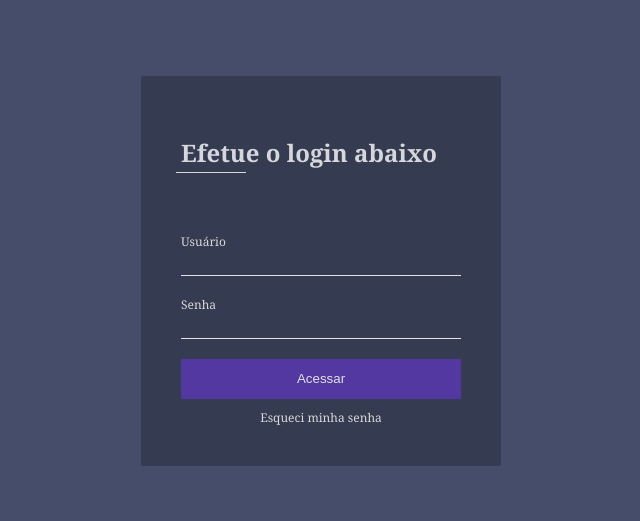
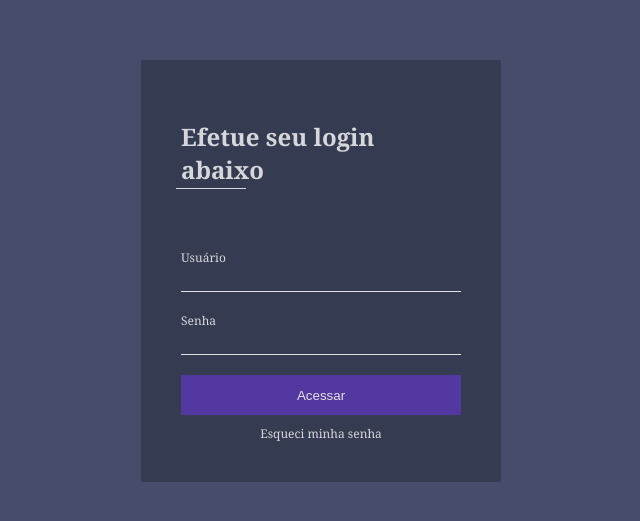
Before and after one commit to nailton-vieira/projeto-login-basico, a plain HTML site: page index.html in a window 1280 px wide. Shown: the part 129-650 px from the top of the page, without its empty margins (319-959 px from the left). Drawn offline with Linux system fonts and the light colour scheme.

Commit message:
Alterando o index html para o envio ao repositorio

```diff
--- a/index.html
+++ b/index.html
@@ -15,7 +15,7 @@
 
             <div class="card-header">
 
-                <h2>Efetue o login abaixo</h2>
+                <h2>Efetue seu login abaixo</h2>
 
             </div>
 
```
